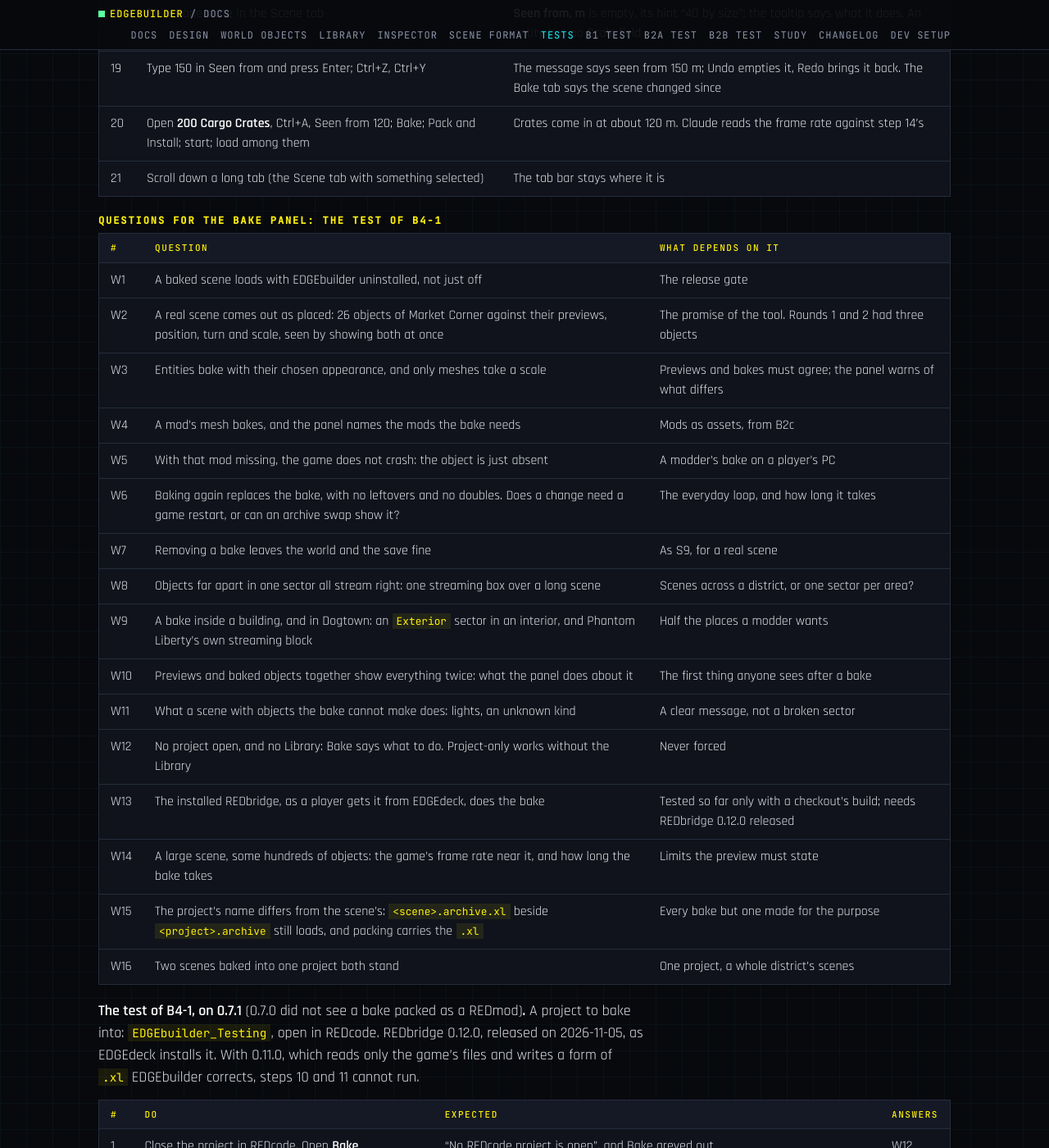
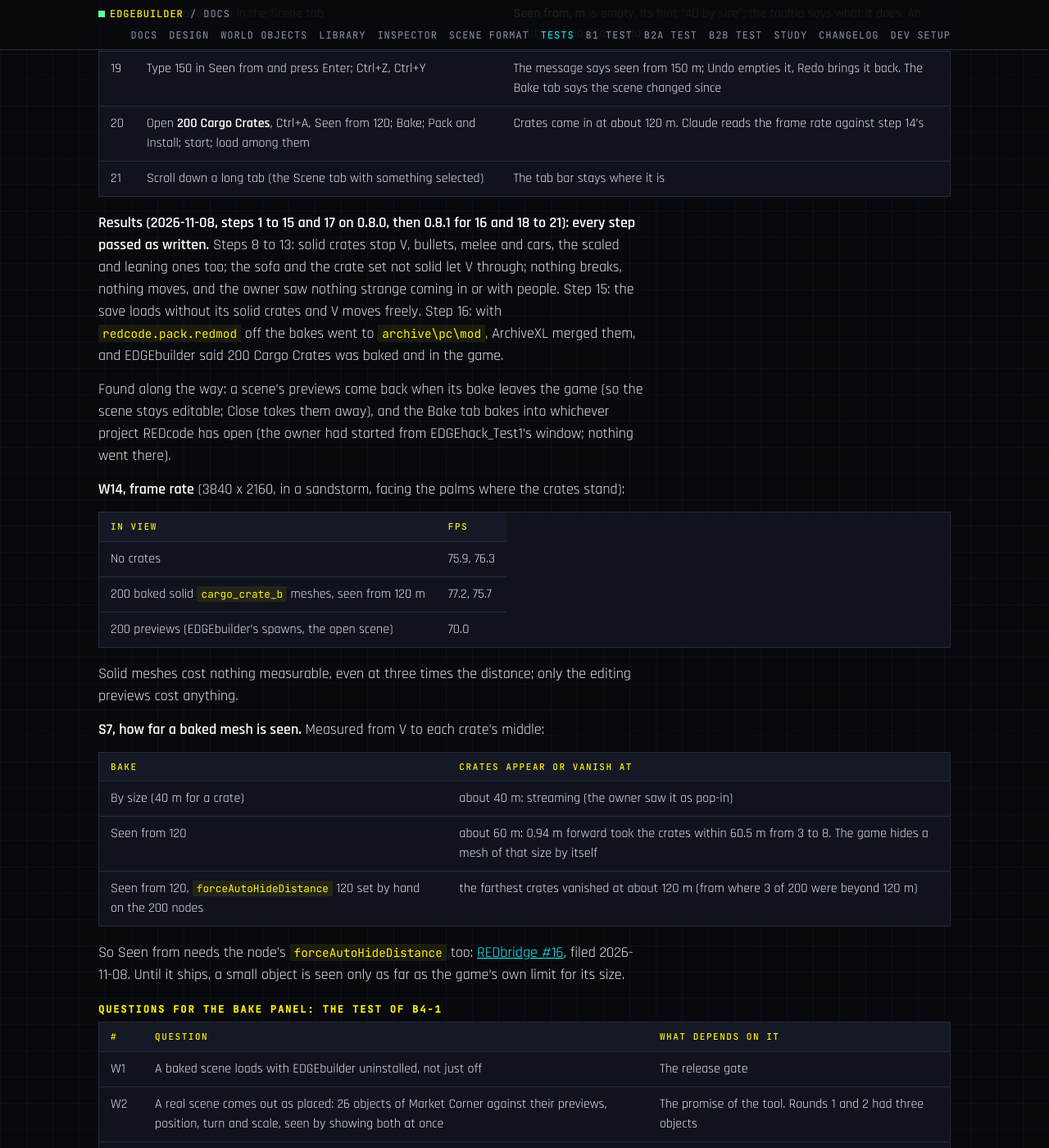
Before and after one commit to Edgemodders/EDGEbuilder, a Jekyll site: the page built from docs/testing.md, in a window 1280 px wide and 1400 px high, scrolled down 28991 px. Shown: the whole window at 82% size. Built offline with Jekyll 4.4.1, drawn with Linux system fonts in a browser that asks for light colours; some of the changed text lies outside the part shown.

Commit message:
Tests: B4-2 passed in game on 0.8.0 and 0.8.1; Seen from needs REDbridge #16
Co-Authored-By: Claude Opus 5.5 <noreply@anthropic.com>

```diff
--- a/docs/testing.md
+++ b/docs/testing.md
@@ -26,7 +26,7 @@ Last updated 2026-10-30.
 | [B2c Mod assets](#b2c-mod-assets) | In the game | B2c | 2026-10-30 (0.4.1) | Pass |
 | [B3-1 Arrange](#b3-1-arrange) | In the game | B3 | 2026-11-02 (0.5.8) | Pass (0.5.0 to 0.5.7 found and fixed: modifier keys, Esc, far-away previews, a busy bar, the Scene tab after a drop, copy, cut and paste) |
 | [B3-2 Save](#b3-2-save) | In the game | B3 | 2026-11-04 (0.6.2) | Pass, but for step 19, which waits for REDnode #41; Close, steps 24 to 27, passed on 0.6.4; steps 19 and 28 to 31 passed on 0.6.5; 32 to 34 passed on 0.6.7; released as 0.6.7 |
-| [B4 Bake](#b4-bake) | In the game | B4 | | Round 3, the solid probe, passed on 2026-11-05: a Kinematic instanced destructible mesh is solid; `worldCollisionNode` boxes as written did nothing. **B4-1, the Bake tab, passed in game on 2026-11-05 on 0.7.1**, all 16 steps; released as 0.7.3. B4-2, the Solid switch, built as 0.8.0: checked in REDnode's host with real clicks, waiting for its test |
+| [B4 Bake](#b4-bake) | In the game | B4 | | Round 3, the solid probe, passed on 2026-11-05: a Kinematic instanced destructible mesh is solid; `worldCollisionNode` boxes as written did nothing. **B4-1, the Bake tab, passed in game on 2026-11-05 on 0.7.1**, all 16 steps; released as 0.7.3. **B4-2, the Solid switch, passed in game on 2026-11-08** on 0.8.0 and 0.8.1, all 21 steps; Seen from waits on REDbridge #16 for small meshes |
 
 ## Automated
 
@@ -529,6 +529,30 @@ Found on 0.8.0 (2026-11-08): the Scale field took typing for an entity (the kit'
 | 20 | Open **200 Cargo Crates**, Ctrl+A, Seen from 120; Bake; Pack and Install; start; load among them | Crates come in at about 120 m. Claude reads the frame rate against step 14's |
 | 21 | Scroll down a long tab (the Scene tab with something selected) | The tab bar stays where it is |
 
+**Results (2026-11-08, steps 1 to 15 and 17 on 0.8.0, then 0.8.1 for 16 and 18 to 21): every step passed as written.** Steps 8 to 13: solid crates stop V, bullets, melee and cars, the scaled and leaning ones too; the sofa and the crate set not solid let V through; nothing breaks, nothing moves, and the owner saw nothing strange coming in or with people. Step 15: the save loads without its solid crates and V moves freely. Step 16: with `redcode.pack.redmod` off the bakes went to `archive\pc\mod`, ArchiveXL merged them, and EDGEbuilder said 200 Cargo Crates was baked and in the game.
+
+Found along the way: a scene's previews come back when its bake leaves the game (so the scene stays editable; Close takes them away), and the Bake tab bakes into whichever project REDcode has open (the owner had started from EDGEhack_Test1's window; nothing went there).
+
+**W14, frame rate** (3840 x 2160, in a sandstorm, facing the palms where the crates stand):
+
+| In view | fps |
+|---|---|
+| No crates | 75.9, 76.3 |
+| 200 baked solid `cargo_crate_b` meshes, seen from 120 m | 77.2, 75.7 |
+| 200 previews (EDGEbuilder's spawns, the open scene) | 70.0 |
+
+Solid meshes cost nothing measurable, even at three times the distance; only the editing previews cost anything.
+
+**S7, how far a baked mesh is seen.** Measured from V to each crate's middle:
+
+| Bake | Crates appear or vanish at |
+|---|---|
+| By size (40 m for a crate) | about 40 m: streaming (the owner saw it as pop-in) |
+| Seen from 120 | about 60 m: 0.94 m forward took the crates within 60.5 m from 3 to 8. The game hides a mesh of that size by itself |
+| Seen from 120, `forceAutoHideDistance` 120 set by hand on the 200 nodes | the farthest crates vanished at about 120 m (from where 3 of 200 were beyond 120 m) |
+
+So Seen from needs the node's `forceAutoHideDistance` too: [REDbridge #16](https://github.com/Edgemodders/REDbridge/issues/16), filed 2026-11-08. Until it ships, a small object is seen only as far as the game's own limit for its size.
+
 #### Questions for the Bake panel: the test of B4-1
 
 | # | Question | What depends on it |
```
Also changed, not shown: CLAUDE.md (+1 -1 lines), docs/design.md (+2 -1 lines), docs/index.md (+1 -1 lines).
